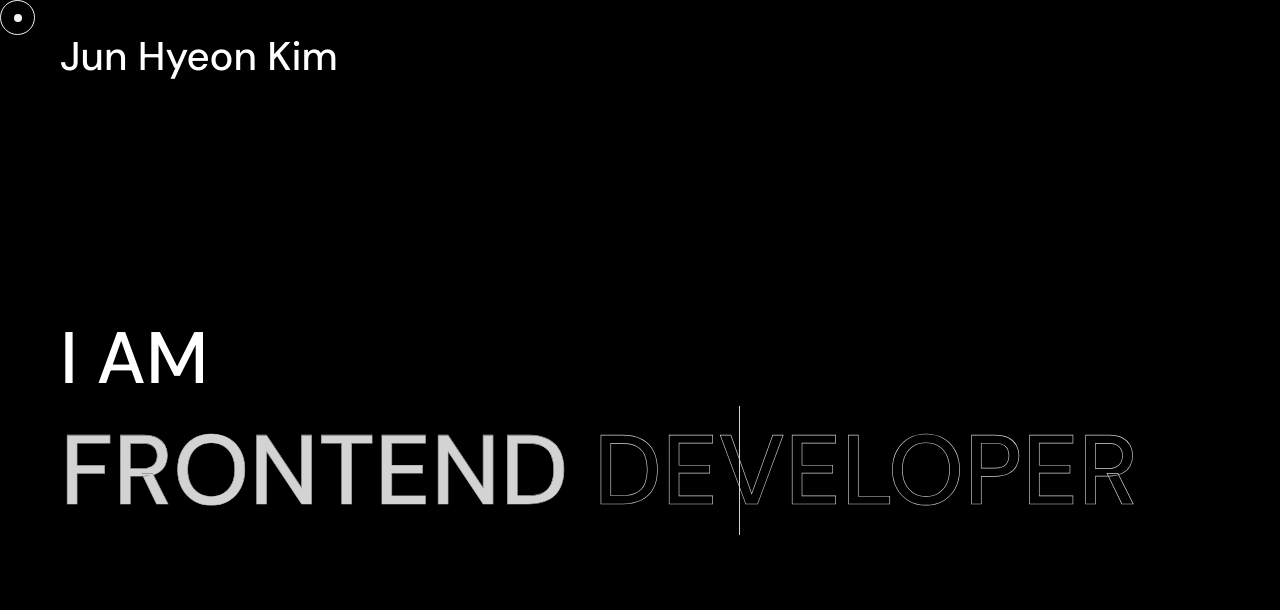
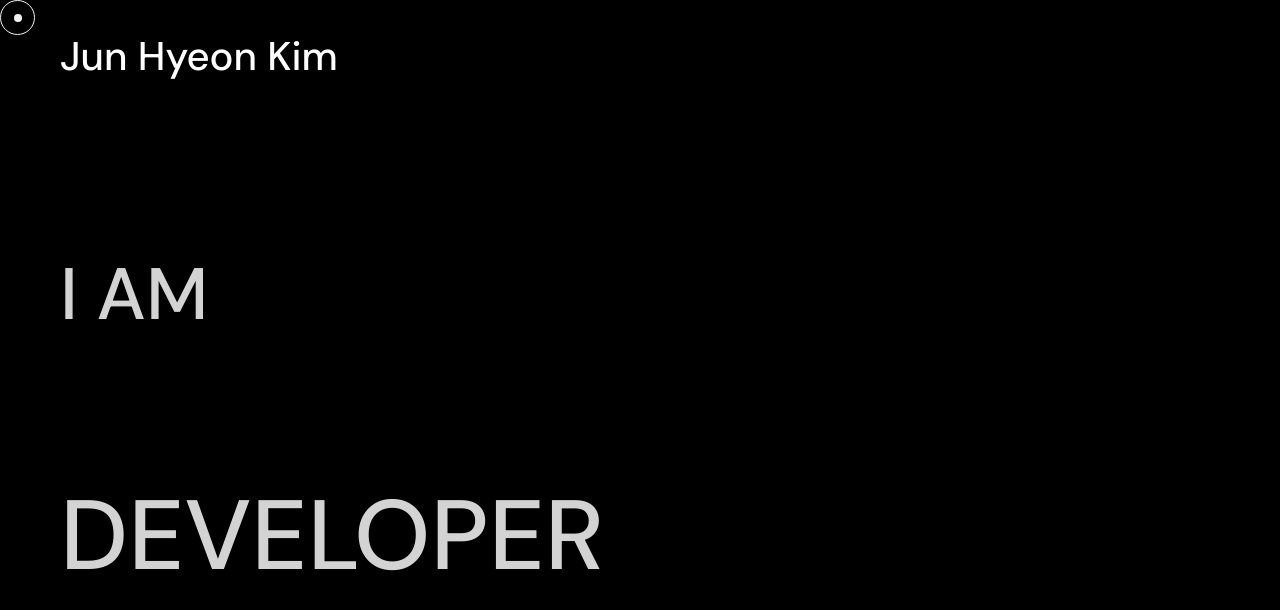
Before and after one commit to itsjh1242/animated-portfolio, a React (Create React App) app in the folder client/: page / in a window 1280 px wide. Shown: the top 610 px of the page. Built offline with nearby package versions, Linux system fonts and the light colour scheme.

Commit message:
UPDATE CSS

```diff
--- a/client/src/config.jsx
+++ b/client/src/config.jsx
@@ -10,6 +10,9 @@ export const En_Configuration = {
   },
   //   Landing Page
   Landing: {
-    Title: ["FRONTEND DEVELOPER"],
+    Title: [
+      ["FRONTEND", "DEVELOPER"],
+      ["UI/UX", "DESIGNER"],
+    ],
   },
 };
--- a/client/src/styles/MainStyle.jsx
+++ b/client/src/styles/MainStyle.jsx
@@ -16,20 +16,18 @@ export const LandingTitleContainer = styled.div`
   transform: translateY(-5%);
 `;
 
-export const LandingTitle = styled.p`
+export const Titletop = styled.p`
+  font-family: "En Medium";
+  font-size: calc(60px + 1vw);
+  color: #d3d3d3;
+`;
+
+export const TitleCenter = styled.p`
   font-family: "En Medium";
   font-size: calc(60px + 3vw);
-
-  &:first-child {
-    font-size: calc(60px + 1vw);
-  }
-
-  &:nth-child(2) {
   position: relative;
   color: #000000;
   -webkit-text-stroke: 0.05vw #d3d3d3;
-    text-transform: uppercase;
-
 
   &::before {
     content: attr(data-text);
@@ -42,7 +40,7 @@ export const LandingTitle = styled.p`
     -webkit-text-stroke: 0.01vw #000000;
     border-right: 0.1vw solid #d3d3d3;
     overflow: hidden;
-      animation: titleAnimate 8s linear infinite;
+    animation: titleAnimate 8s infinite;
   }
   @keyframes titleAnimate {
     0% {
@@ -55,5 +53,10 @@ export const LandingTitle = styled.p`
       width: 0;
     }
   }
-  }
 `;
+
+export const TitleBottom = styled.p`
+  font-family: "En Medium";
+  font-size: calc(60px + 3vw);
+  color: #d3d3d3;
+`;
--- a/client/src/views/Main.jsx
+++ b/client/src/views/Main.jsx
@@ -1,5 +1,5 @@
 // React
-import React from "react";
+import React, { useState, useEffect } from "react";
 // import { Link } from "react-router-dom";
 import { Mobile, PC } from "../function/DeviceDectect";
 import * as Configuration from "../config";
@@ -12,8 +12,17 @@ import * as G from "../styles/GlobalStyle";
 import * as S from "../styles/MainStyle";
 
 const Main = (props) => {
-  const [language, setLanguage] = React.useState("en");
+  const [language, setLanguage] = useState("en");
   const Config = language ? Configuration.En_Configuration : Configuration.Ko_Configuration;
+
+  const [TitleSlideIdx, setTitleSlideIdx] = useState(0);
+  useEffect(() => {
+    const interval = setInterval(() => {
+      setTitleSlideIdx((prevIdx) => (prevIdx + 1) % Config.Landing.Title.length);
+    }, 8000);
+
+    return () => clearInterval(interval);
+  }, [Config.Landing.Title.length]);
 
   return (
     <>
@@ -23,12 +32,11 @@ const Main = (props) => {
         <G.Container>
           <S.Landing>
             <S.LandingTitleContainer>
-              <S.LandingTitle>I AM</S.LandingTitle>
-              {Config.Landing.Title.map((title, index) => (
-                <S.LandingTitle key={index} data-text={title}>
-                  {title}
-                </S.LandingTitle>
-              ))}
+              <S.Titletop>I AM</S.Titletop>
+              <S.TitleCenter data-text={Config.Landing.Title[TitleSlideIdx][0]} style={{ opacity: TitleSlideIdx !== 0 ? 1 : 0, transition: "opacity 1s" }}>
+                {Config.Landing.Title[TitleSlideIdx][0]}
+              </S.TitleCenter>
+              <S.TitleBottom>{Config.Landing.Title[TitleSlideIdx][1]}</S.TitleBottom>
             </S.LandingTitleContainer>
           </S.Landing>
         </G.Container>
```
Lines whose indentation alone changed are shown as unchanged.
